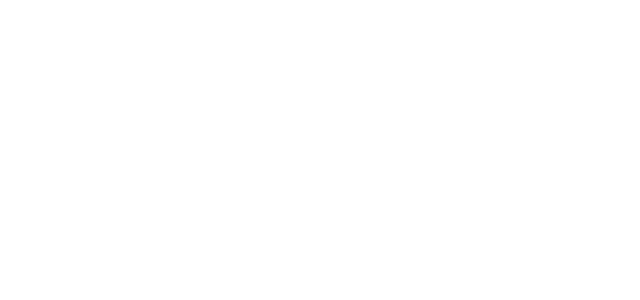
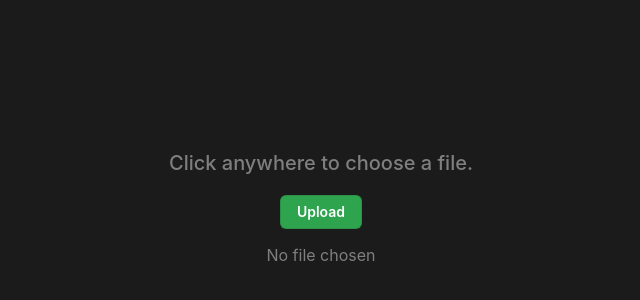
Before and after one commit to rit-123/uncommonhacks, a React (Create React App) app in the folder studybuddy/: page / in a window 1280 px wide. Shown: the part 194-494 px from the top of the page, without its empty margins (319-959 px from the left). Built offline with nearby package versions, Linux system fonts and the light colour scheme.

Commit message:
File upload works

```diff
--- a/studybuddy/src/Audin.css
+++ b/studybuddy/src/Audin.css
@@ -0,0 +1,23 @@
+.Audin{
+    background-color: #1b1b1b;
+    height: 100vh;
+    width: 100%;
+    margin: 0;
+    display: flex;
+    align-items: center;
+    justify-content: center;
+    color: #7f7f7f;
+}
+
+.dragArea{
+    padding:100px;
+    display: flex;
+    align-items: center;
+    justify-content: center;
+    flex-direction: column;
+}
+
+.text{
+    font-size: 20px;
+    font-weight: 500;
+}
--- a/studybuddy/src/Audin.js
+++ b/studybuddy/src/Audin.js
@@ -1,9 +1,16 @@
+import * as React from 'react';
 import './Audin.css';
+import Button from './Button';
 
 function Audin() {
   return (
     <div className="Audin">
-
+      <div className="dragArea">
+        <p className="text">
+          Click anywhere to choose a file.
+        </p>
+        <Button />
+      </div>
     </div>
   );
 }
--- /dev/null
+++ b/studybuddy/src/Button.css
@@ -0,0 +1,74 @@
+.B input {
+    display: block;
+    height: 100%;
+    width: 100%;
+    position: absolute;
+    top: 0;
+    bottom: 0;
+    left: 0;
+    right: 0;
+    opacity: 0;
+    cursor: pointer;
+}
+
+.B{
+    display: flex;
+    flex-direction: column;
+    align-items: center;
+    justify-content: center;
+}
+
+.uploadButton {
+  appearance: none;
+  background-color: #2ea44f;
+  border: 1px solid rgba(27, 31, 35, .15);
+  border-radius: 6px;
+  box-shadow: rgba(27, 31, 35, .1) 0 1px 0;
+  box-sizing: border-box;
+  color: #fff;
+  cursor: pointer;
+  display: inline-block;
+  font-family: -apple-system,system-ui,"Segoe UI",Helvetica,Arial,sans-serif,"Apple Color Emoji","Segoe UI Emoji";
+  font-size: 14px;
+  font-weight: 600;
+  line-height: 20px;
+  padding: 6px 16px;
+  position: relative;
+  text-align: center;
+  text-decoration: none;
+  user-select: none;
+  -webkit-user-select: none;
+  touch-action: manipulation;
+  vertical-align: middle;
+  white-space: nowrap;
+}
+
+.uploadButton:focus:not(:focus-visible):not(.focus-visible) {
+  box-shadow: none;
+  outline: none;
+}
+
+.uploadButton:hover {
+  background-color: #2c974b;
+}
+
+.uploadButton:focus {
+  box-shadow: rgba(46, 164, 79, .4) 0 0 0 3px;
+  outline: none;
+}
+
+.uploadButton:disabled {
+  background-color: #94d3a2;
+  border-color: rgba(27, 31, 35, .1);
+  color: rgba(255, 255, 255, .8);
+  cursor: default;
+}
+
+.uploadButton:active {
+  background-color: #298e46;
+  box-shadow: rgba(20, 70, 32, .2) 0 1px 0 inset;
+}
+
+.fileName{
+
+}
--- /dev/null
+++ b/studybuddy/src/Button.js
@@ -0,0 +1,51 @@
+import React,  {useState} from 'react';
+import './Button.css';
+
+
+function Button() {
+    const [selectedFile, setSelectedFile] = useState(null);
+    const handleFileChange = (e) => {
+       setSelectedFile(e.target.files[0]);
+    };
+
+    const handleUpload = async () => {
+       if (!selectedFile) {
+          alert("Please first select a file");
+          return;
+       }
+
+       const formData = new FormData();
+       formData.append("file", selectedFile);
+
+       try {
+          // Replace this URL with your server-side endpoint for handling file uploads
+          const response = await fetch("https://your-upload-endpoint.com/upload", {
+             method: "POST",
+             body: formData
+          });
+
+          if (response.ok) {
+             document.getElementById("fileName").innerHTML = formData.get("file").name;
+             alert("File upload is successfully");
+          } else {
+             alert("Failed to upload the file due to errors");
+          }
+       } catch (error) {
+        document.getElementById("fileName").innerHTML = formData.get("file").name;
+          console.error("Error while uploading the file:", error);
+          alert("Error occurred while uploading the file");
+       }
+    };
+  return (
+    <div>
+        <div className="B">
+            <input type="file" onChange={handleFileChange}/>
+            <button onClick={handleUpload} className="uploadButton">Upload</button>
+            <p id="fileName">No file chosen</p>
+        </div>
+    </div>
+
+  );
+}
+
+export default Button;
```
Also changed, not shown: package.json (added, +13 -0 lines), 2 other files (tests, documents, lock files or other folders).
